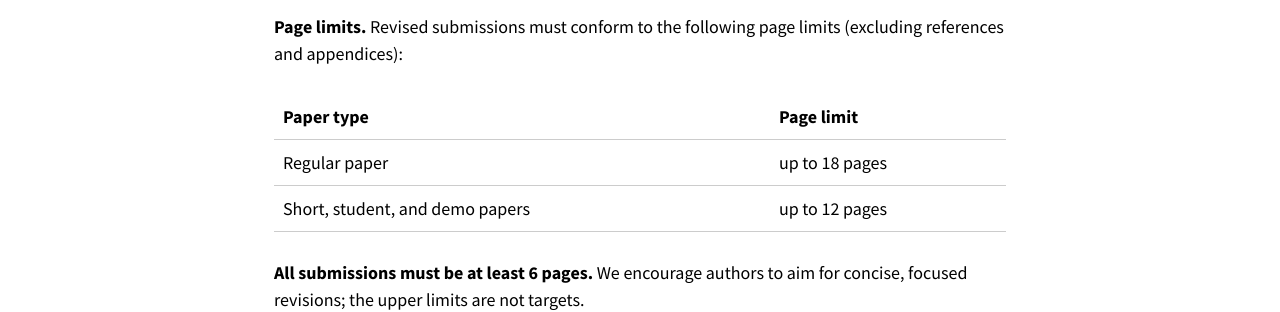
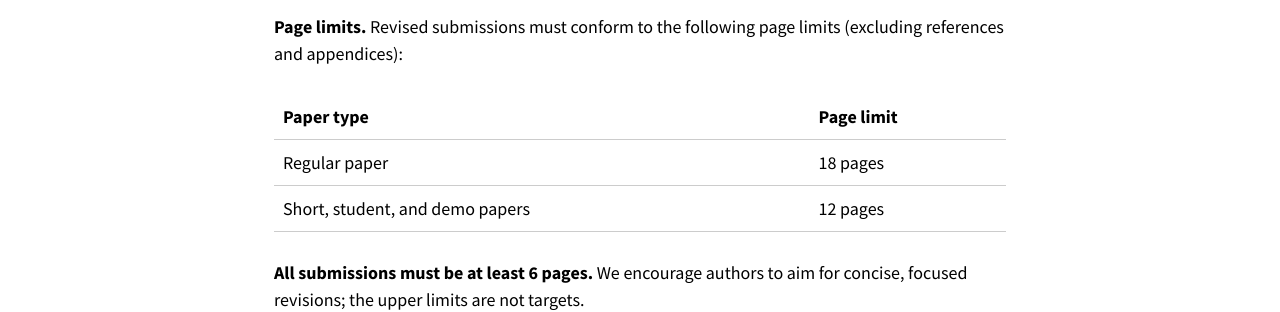
Before and after one commit to emas-workshop/2026, a Jekyll site: the page built from proceedings.md, in a window 1280 px wide. Shown: the part 984-1296 px from the top of the page. Built offline with Jekyll 4.4.1, drawn with Linux system fonts in a browser that asks for light colours; nearby versions of some CDN libraries; our own code applies the rules of GitHub Pages for plain Markdown files.

Commit message:
fix(page limit expression

```diff
--- a/proceedings.md
+++ b/proceedings.md
@@ -23,8 +23,8 @@ Authors of accepted papers are invited to submit revised and/or extended version
 
 | Paper type | Page limit |
 |---|---|
-| Regular paper | up to 18 pages |
-| Short, student, and demo papers | up to 12 pages |
+| Regular paper | 18 pages |
+| Short, student, and demo papers | 12 pages |
 
 **All submissions must be at least 6 pages.** We encourage authors to aim for concise, focused revisions; the upper limits are not targets.
 
```
